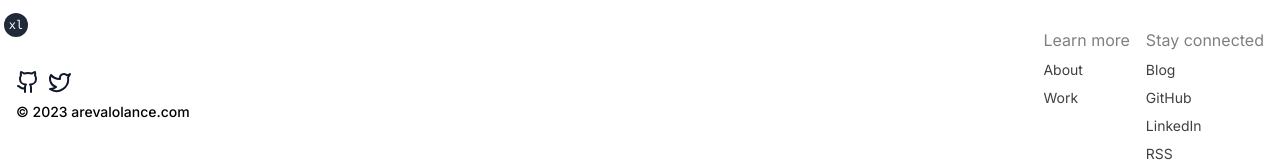
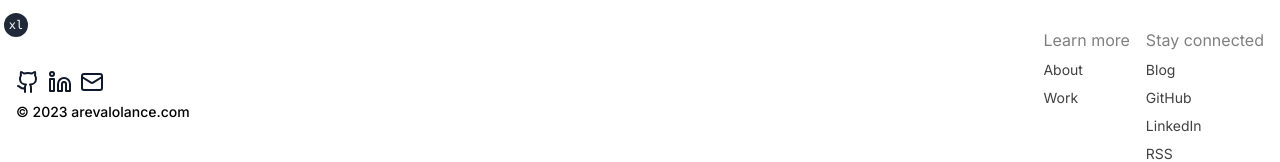
Before and after one commit to arevalolance/dotcom, a Next.js app: page / in a window 1280 px wide. Shown: the part 759-921 px from the top of the page. Built offline with nearby package versions, Linux system fonts and the light colour scheme.

Commit message:
fix: footer links

```diff
--- a/components/footer.tsx
+++ b/components/footer.tsx
@@ -1,5 +1,5 @@
 import Link from "next/link"
-import { Github, Twitter } from "lucide-react"
+import { Github, Linkedin, Mail, Twitter } from "lucide-react"
 
 interface FooterItem {
   link: string
@@ -24,8 +24,15 @@ export function Footer() {
     <footer className="container mx-auto my-4 flex flex-col items-center gap-y-10 p-4 md:flex-row md:justify-between md:gap-0 md:py-0 2xl:px-0">
       <div className="flex flex-col items-center gap-y-2 md:items-start">
         <div className="flex flex-row gap-x-2">
-          <Github />
-          <Twitter />
+          <Link href={"https://github.com/arevalolance"}>
+            <Github />
+          </Link>
+          <Link href={"https://linkedin.com/in/arevalolance"}>
+            <Linkedin />
+          </Link>
+          <Link href={"mailto:hi@arevalolance.com"}>
+            <Mail />
+          </Link>
         </div>
         <span className="text-sm font-medium text-black">
           © 2023 arevalolance.com
```
